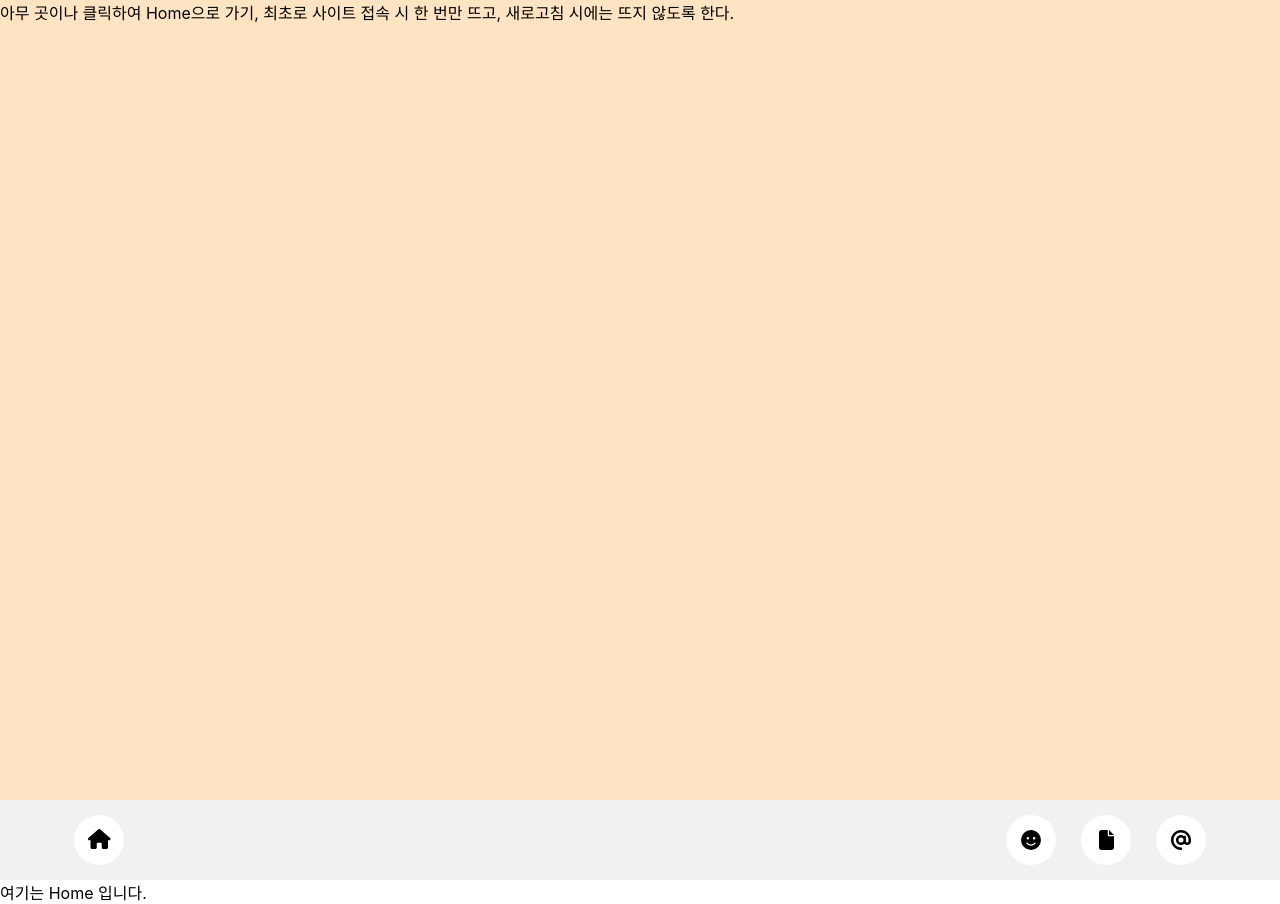
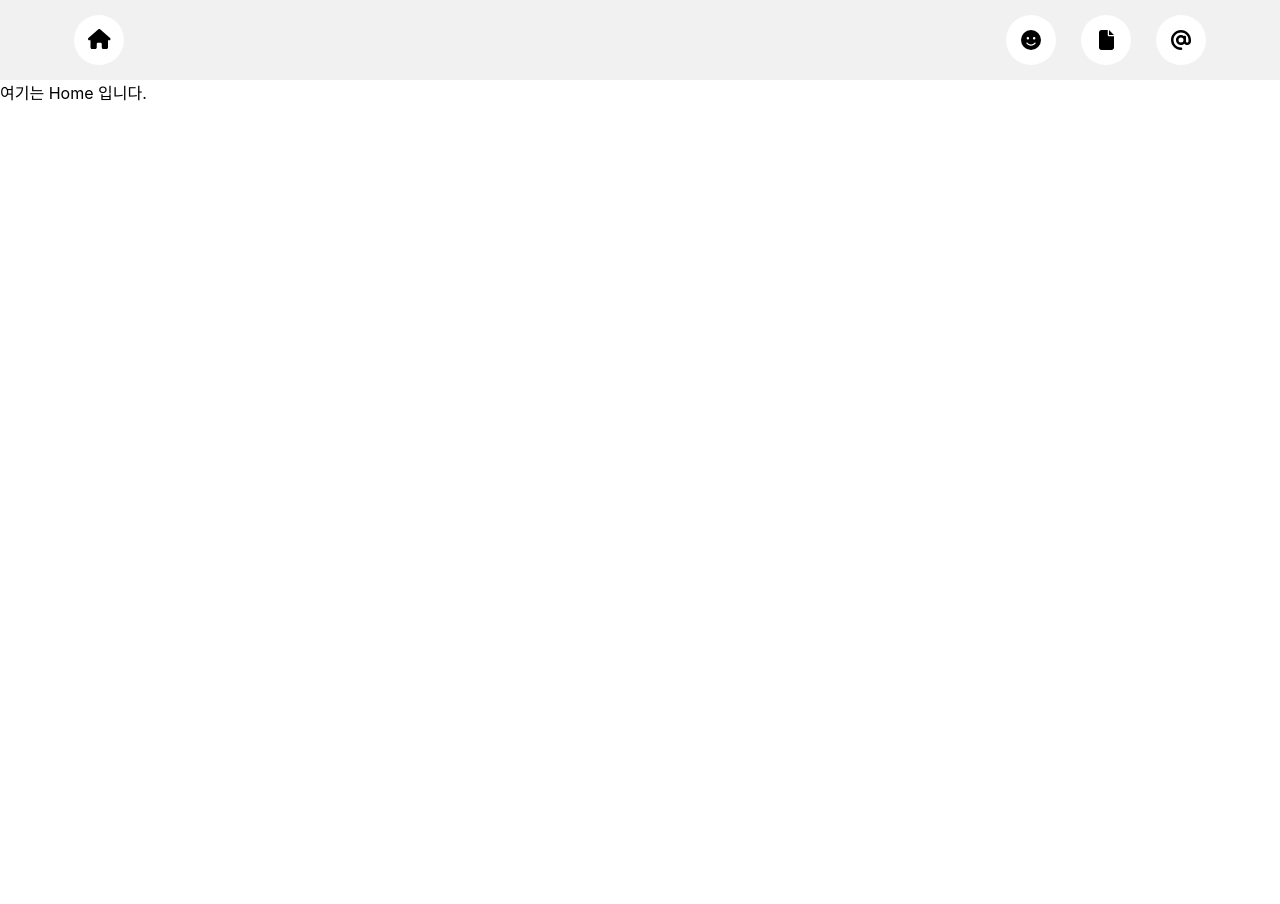
Before and after one commit to LEE-NS/Portfolio, a React (Create React App) app: page / in a window 1280 px wide. After the commit the page ends 800 px from the top, so only its background shows below. Built offline with nearby package versions, Linux system fonts and the light colour scheme.

Commit message:
Update App.js

```diff
--- a/src/App.js
+++ b/src/App.js
@@ -2,12 +2,10 @@ import './App.css';
 import { Routes ,Route } from 'react-router-dom';
 import Homepage from './Page/Homepage';
 import Navbar from './Components/Navbar';
-import Welcome from './Components/Welcome';
 
 function App() {
   return (
     <div>
-      <Welcome />
       <Navbar />
       <Routes>
         <Route path='/' element={<Homepage />} />
```
